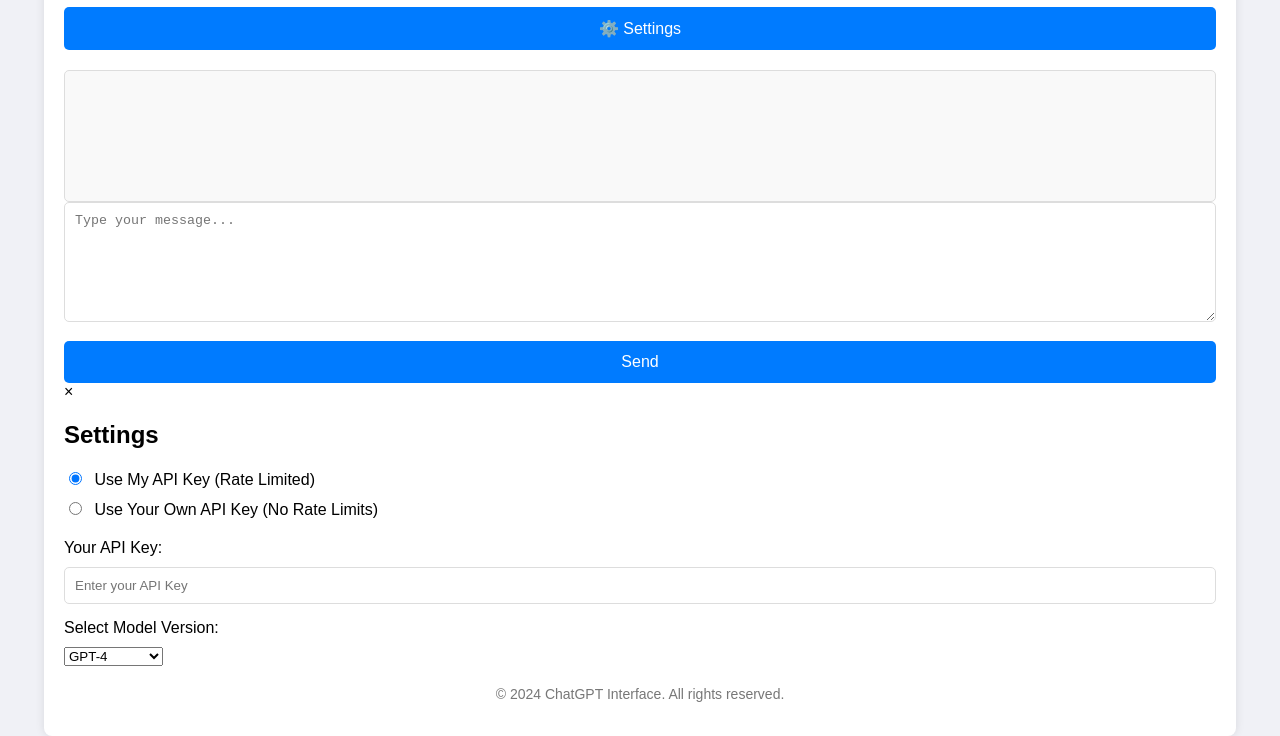
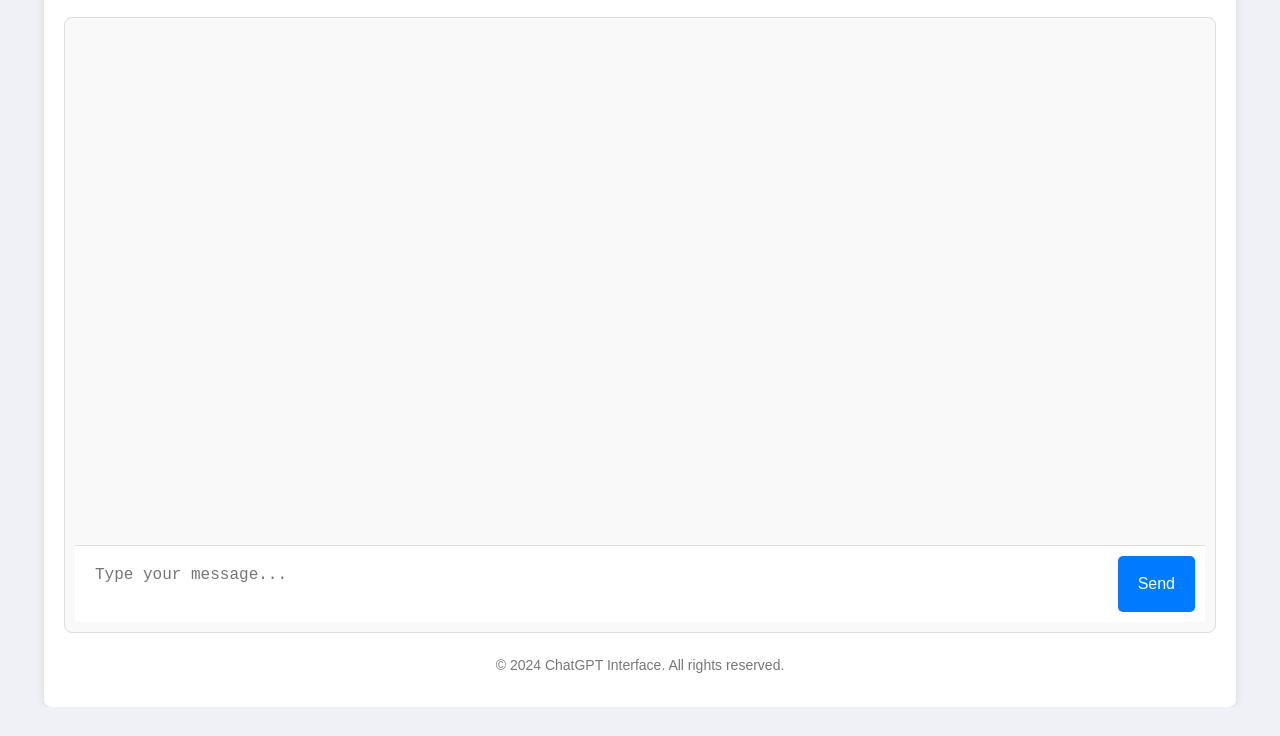
Before and after one commit to Albie737/GPT-Interface, a website: page index.html in a window 1280 px wide. Shown: the part 93-829 px from the top of the page. After the commit the page ends 800 px from the top, so only its background shows below. Drawn offline with Linux system fonts and the light colour scheme.

Commit message:
Update styles.css

```diff
--- a/styles.css
+++ b/styles.css
@@ -3,6 +3,9 @@ body {
     background-color: #f0f1f6;
     margin: 0;
     padding: 0;
+    display: flex;
+    flex-direction: column;
+    height: 100vh;
 }
 
 .container {
@@ -13,11 +16,15 @@ body {
     background: #ffffff;
     border-radius: 8px;
     box-shadow: 0 0 10px rgba(0, 0, 0, 0.1);
+    display: flex;
+    flex-direction: column;
+    height: 100%;
 }
 
 header {
     text-align: center;
-  margin-bottom: 20px;
+    margin-bottom: 10px;
+    position: relative;
 }
 
 h1 {
@@ -25,37 +32,65 @@ h1 {
     color: #333;
 }
 
-.api-key-selection {
-  margin-bottom: 20px;
+#settingsButton {
+    position: absolute;
+    right: 10px;
+    top: 10px;
+    background: none;
+    border: none;
+    cursor: pointer;
+    font-size: 24px;
 }
 
-label {
-  display: block;
+main {
+    flex: 1;
+    display: flex;
+    flex-direction: column;
+    justify-content: space-between;
+}
+
+.chat-section {
+    flex: 1;
+    display: flex;
+    flex-direction: column;
+    justify-content: space-between;
+    border: 1px solid #ddd;
+    border-radius: 8px;
+    padding: 10px;
+    background-color: #f9f9f9;
+}
+
+.chat-output {
+    flex: 1;
+    overflow-y: auto;
+    padding: 10px;
     margin-bottom: 10px;
 }
 
-input[type="radio"] {
-  margin-right: 8px;
+.input-box {
+    display: flex;
+    border-top: 1px solid #ddd;
+    padding: 10px;
+    background-color: #ffffff;
 }
 
-input[type="text"], textarea {
+textarea {
     width: 100%;
+    resize: none;
+    border: none;
     padding: 10px;
-  border: 1px solid #ddd;
     border-radius: 5px;
-  margin-bottom: 15px;
+    font-size: 16px;
+    margin-right: 10px;
     box-sizing: border-box;
 }
 
-textarea {
-  height: 120px;
-  resize: vertical;
+textarea:focus {
+    outline: none;
 }
 
 button {
-  display: block;
-  width: 100%;
-  padding: 12px;
+    padding: 12px 20px;
     border: none;
     border-radius: 5px;
     background-color: #007bff;
@@ -69,19 +104,50 @@ button:hover {
     background-color: #0056b3;
 }
 
-#chatOutput {
-  margin-top: 20px;
-  padding: 15px;
-  border: 1px solid #ddd;
-  border-radius: 5px;
-  background: #f9f9f9;
-  min-height: 100px;
-  white-space: pre-wrap; /* Preserve whitespace and newlines */
-}
-
 footer {
     text-align: center;
-  margin-top: 20px;
+    margin-top: 10px;
     font-size: 14px;
     color: #777;
 }
+
+/* Modal Styles */
+.modal {
+    display: none;
+    position: fixed;
+    z-index: 1;
+    left: 0;
+    top: 0;
+    width: 100%;
+    height: 100%;
+    overflow: auto;
+    background-color: rgba(0, 0, 0, 0.4);
+}
+
+.modal-content {
+    background-color: #fff;
+    margin: 15% auto;
+    padding: 20px;
+    border: 1px solid #888;
+    width: 80%;
+    max-width: 600px;
+    border-radius: 10px;
+    position: relative;
+}
+
+.close {
+    color: #aaa;
+    position: absolute;
+    top: 10px;
+    right: 10px;
+    font-size: 28px;
+    font-weight: bold;
+    cursor: pointer;
+}
+
+.close:hover,
+.close:focus {
+    color: #000;
+    text-decoration: none;
+    cursor: pointer;
+}
```
Lines whose indentation alone changed are shown as unchanged.
